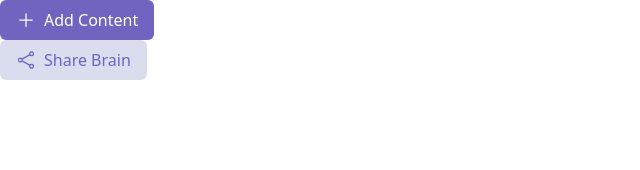
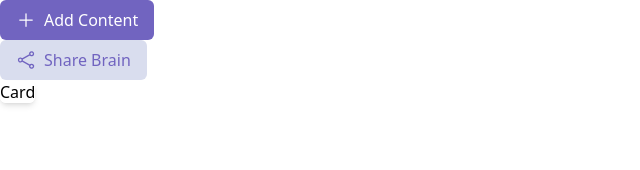
Before and after one commit to Lakshay11254/brainly-main-frontend, a React (Vite) app: page / in a window 1280 px wide. Shown: the top 170 px of the page, without its empty margins (0-640 px from the left). Built offline with nearby package versions, Linux system fonts and the light colour scheme.

Commit message:
Building up the Card Component

```diff
--- a/src/App.tsx
+++ b/src/App.tsx
@@ -1,4 +1,5 @@
 import Button from "./components/Button";
+import Card from "./components/Card";
 import PlusIcon from "./icons/PlusIcon";
 import ShareIcon from "./icons/ShareIcon";
 
@@ -7,6 +8,7 @@ export default function App() {
    <>
    <Button variant="primary" startIcon={<PlusIcon/>} text="Add Content"/>
    <Button variant="secondary" startIcon={<ShareIcon/>} text="Share Brain"/>
+   <Card/>
    </>
   )
 }
--- a/src/components/Card.tsx
+++ b/src/components/Card.tsx
@@ -1,7 +1,11 @@
 
 function Card() {
   return (
-    <div>Card</div>
+    <div>
+
+    <span
+    className="bg-white rounded-md shadow-md outline-slate-200">Card</span>
+    </div>
   )
 }
 
```
